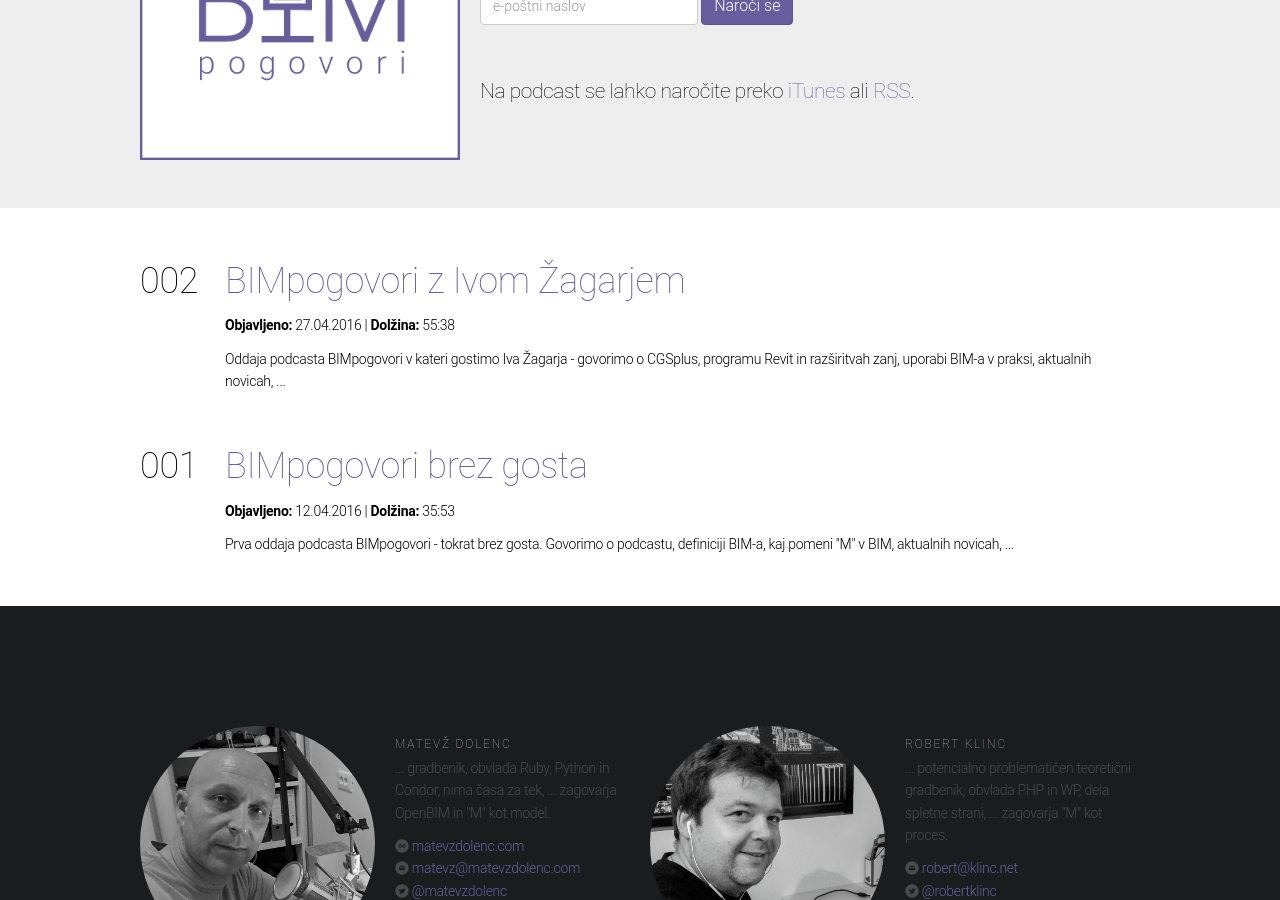
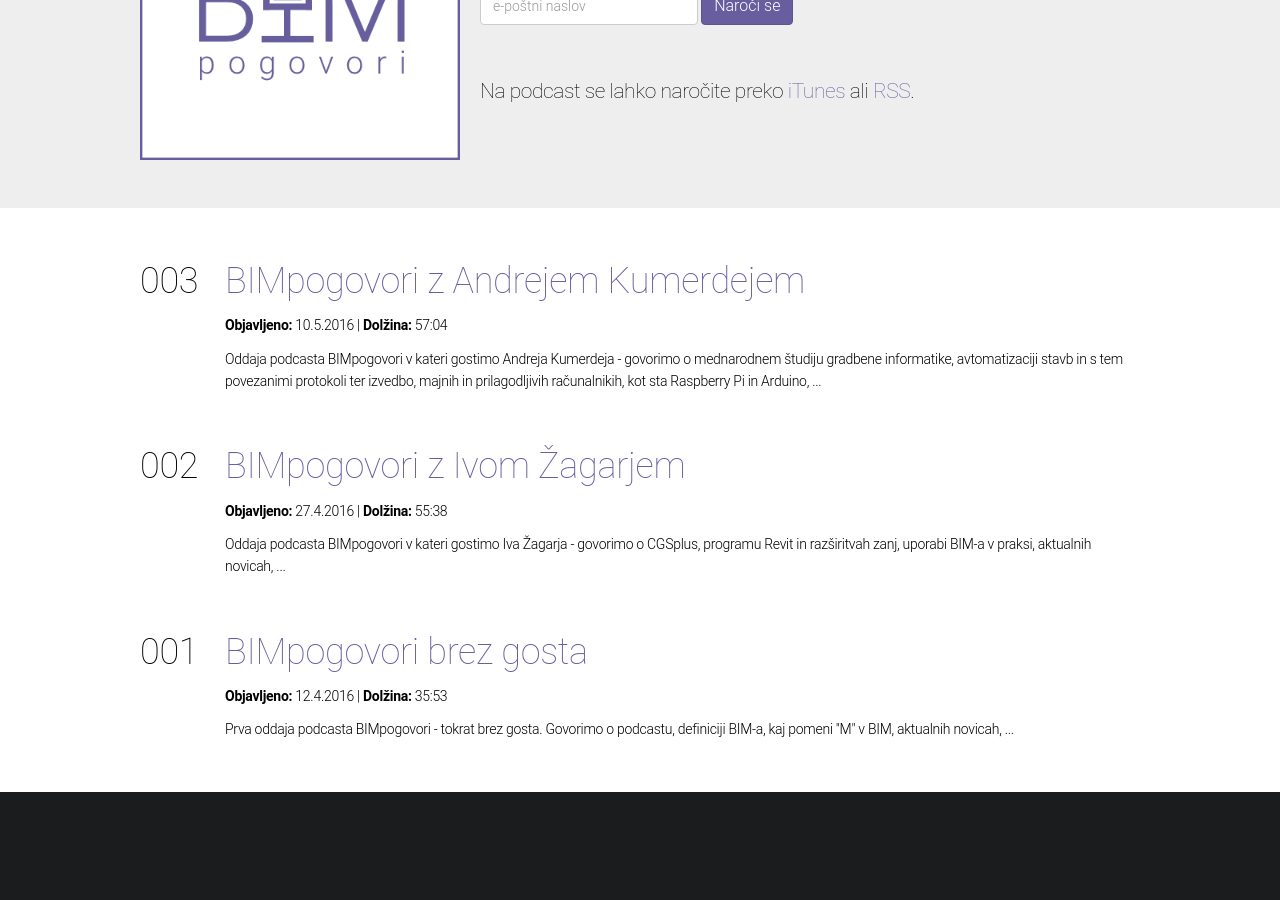
Before and after one commit to bimpogovori/bimpogovori.github.io, a Jekyll site: the page built from index.html, in a window 1280 px wide and 900 px high, scrolled down 208 px. Built offline with Jekyll 4.4.1, drawn with Linux system fonts in a browser that asks for light colours; some web fonts are replaced; the list of posts is cut into pages by our own code.

Commit message:
003 oddaja + oblikovanje datumov

```diff
--- a/_layouts/post.html
+++ b/_layouts/post.html
@@ -13,7 +13,7 @@ layout: default
 				<div class="col-md-11 col-sm-11 m-b">
 					<h1>{{ page.title }}</h1>
 					<p>
-						<strong>Objavljeno:</strong> {{ page.date | date: "%d.%m.%Y" }} |
+						<strong>Objavljeno:</strong> {{ page.date | date: "%-d.%-m.%Y" }} |
 						<strong>Dolžina:</strong> {{ page.duration }}
 					<!--
 								|
--- a/_posts/2016-04-27-002.html
+++ b/_posts/2016-04-27-002.html
@@ -26,6 +26,7 @@ image: "http://bimpogovori.si/images/itunes-v2.png"
 <ul>
 	<li><a href="http://www.cgsplus.si">CGSplus d.o.o.</a></li>
 	<li><a href="http://usa.cgsplus.com/Products/CGSRevitTools.aspx">CGS Revit Tools</a></li>
+	<li><a href="http://www.autodesk.com/products/dynamo-studio/overview">Autodesk Dynamo</a></li>
 	<li><a href="http://www.cgs-konferenca.si">CGS Konferenca</a></li>
 </ul>
 
--- /dev/null
+++ b/_posts/2016-05-10-003.html
@@ -0,0 +1,42 @@
+---
+layout: post
+title: BIMpogovori z Andrejem Kumerdejem
+number: "003"
+duration: "57:04"
+description: Oddaja podcasta BIMpogovori v kateri gostimo Andreja Kumerdeja - govorimo o mednarodnem študiju gradbene informatike, avtomatizaciji stavb in s tem povezanimi protokoli ter izvedbo, majnih in prilagodljivih računalnikih, kot sta Raspberry Pi in Arduino, ...
+subtitle: Oddaja podcasta BIMpogovori v kateri gostimo Andreja Kumerdeja
+date: 2016-05-10
+file: "https://github.com/bimpogovori/bimpogovori.github.io/raw/master/recordings/BIMpogovori-003.mp3"
+length: "27469232"
+keywords: oddaja,BIMpogovori,Andrej,Kumerdej,KIMEX,Raspberry,Pi,Arduino,KNX,protokol,krmilnik
+explicit: "no"
+image: "http://bimpogovori.si/images/itunes-v2.png"
+
+---
+
+<p>Gost: Andrej Kumerdej (andrej@kimex.si)</p>
+
+<p>Gostitelja:</p>
+<ul>
+	<li>Matevž Dolenc (<a href="http://matevzdolenc.com">matevzdolenc.com</a>, <a href="http://twitter.com/matevzdolenc">@matevzdolenc</a>)</li>
+	<li>Robert Klinc (<a href="http://twitter.com/robertklinc">@robertklinc</a>)</li>
+</ul>
+
+<p>Povezave:</p>
+<ul>
+	<li><a href="http://www.kimex.si">KIMEX d.o.o.</a></li>
+	<li><a href="https://www.knx.org/knx-en/index.php">KNX</a></li>
+	<li><a href="https://www.raspberrypi.org">Raspberry Pi</a></li>
+	<li><a href="https://www.arduino.cc">Arduino</a></li>
+</ul>
+
+<p>Novice:</p>
+<ul>
+	<li>(Matevž) <a href="http://inthefold.autodesk.com/in_the_fold/2016/04/revit-2017-advances-bim-for-future-of-designing-buildings.html">Autodesk Revit 2017</a></li>
+</ul>
+
+<p>Priporočila:</p>
+<ul>
+	<li>(Robi) <a href="http://www.cgsplus.si/Aktualno/DIMENSIO.aspx">Revija Dimensio</a>, CGSPlus</li>
+	<li>(Matevž) David Kushner, <a href="http://www.audible.com/pd/Bios-Memoirs/Masters-of-Doom-Audiobook/B008K8BQG6">Masters of Doom: How Two Guys Created an Empire and Transformed Pop Culture</a></li>
+</ul>
--- a/index.html
+++ b/index.html
@@ -14,7 +14,7 @@ layout: default
 				</div>
 				<div class="col-md-11 col-sm-11 m-b">
 					<h1><a href="{{ post.url | prepend: site.baseurl }}">{{ post.title }}</a></h1>
-					<p><strong>Objavljeno:</strong> {{ post.date | date: "%d.%m.%Y" }} | <strong>Dolžina:</strong> {{ post.duration }}</p>
+					<p><strong>Objavljeno:</strong> {{ post.date | date: "%-d.%-m.%Y" }} | <strong>Dolžina:</strong> {{ post.duration }}</p>
 					<p>{{ post.description }}</p>
 
 <!--
--- a/vprasanja/index.html
+++ b/vprasanja/index.html
@@ -36,7 +36,7 @@ function draw_programi() {
   data.addColumn('number', 'Število glasov')
 
   data.addRows([
-    ["ArchiCAD", 1],
+    ["ArchiCAD", 2],
     ["Revit", 2],
     ["AllPlan", 0],
     ["SketchUp", 0],
@@ -71,7 +71,7 @@ function draw_m() {
 
   data.addRows([
     ["Model", 1],
-    ["Proces", 2],
+    ["Proces", 3],
   ]);
 
   var options = {
@@ -102,7 +102,7 @@ function draw_openbim() {
   data.addColumn('number', 'Število glasov')
 
   data.addRows([
-    ["Da", 1],
+    ["Da", 2],
 		["Ne", 2],
   ]);
 
```
Also changed, not shown: priporocila/index.html (+13 -0 lines), 1 other file.
